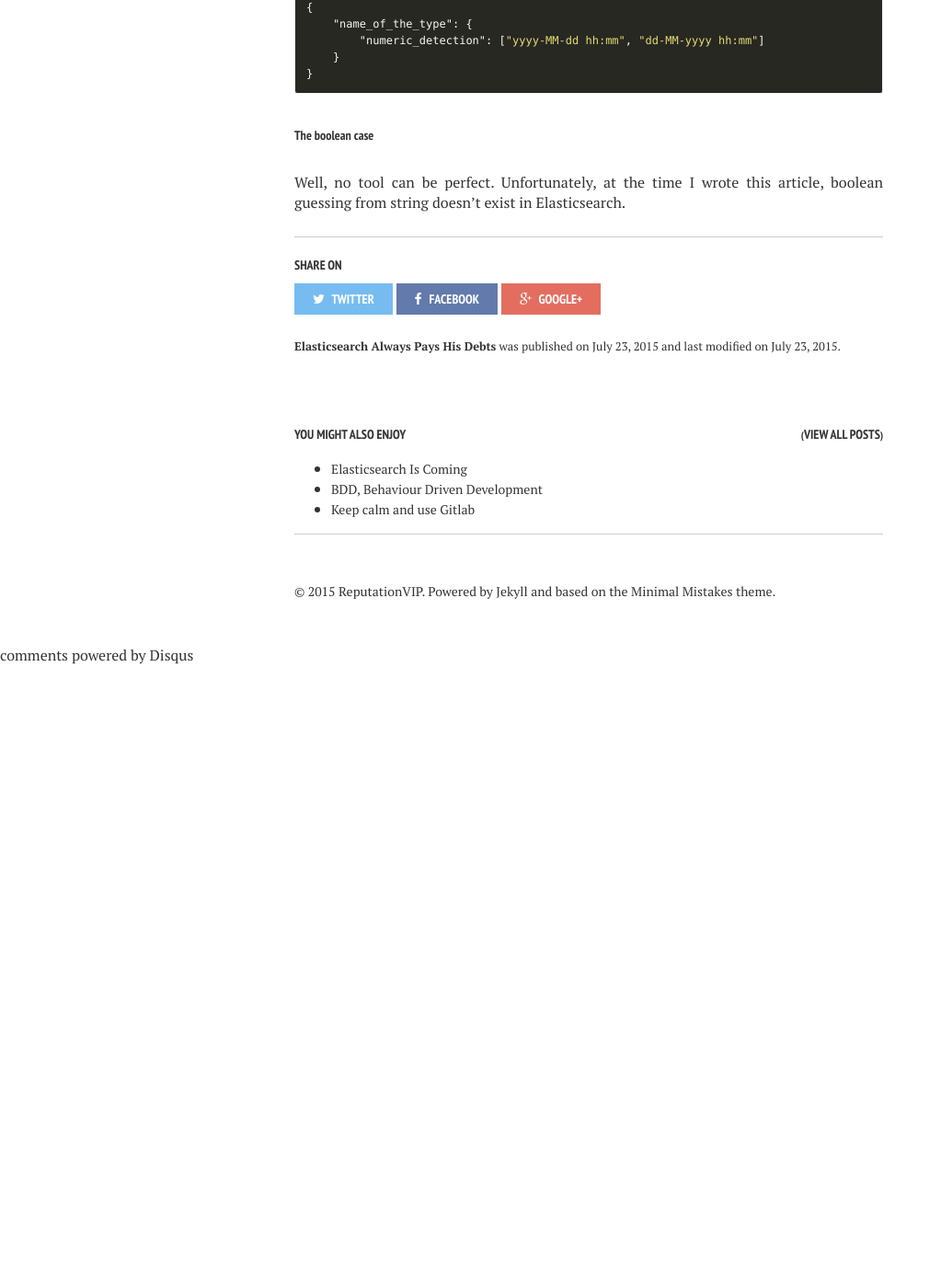
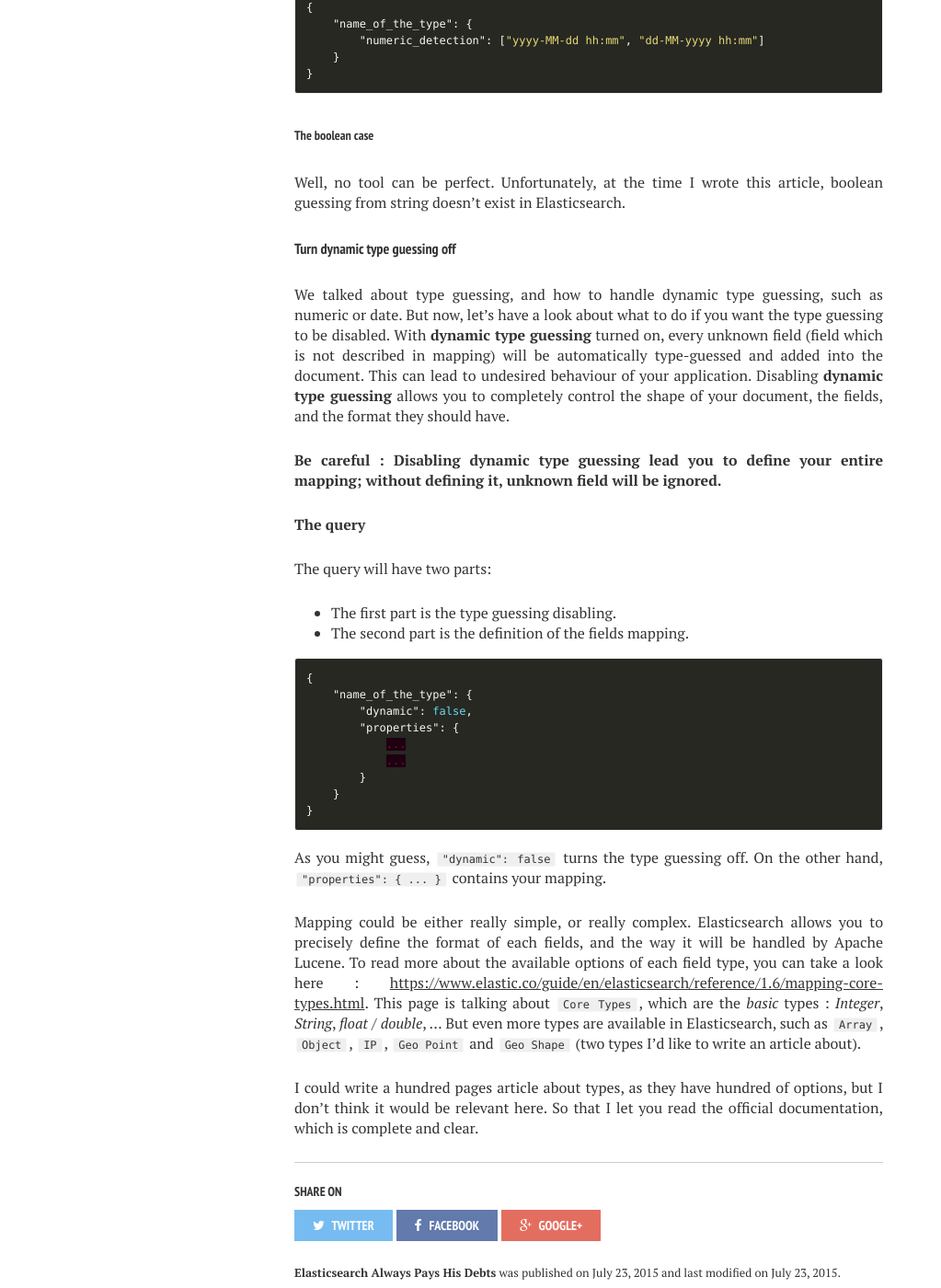
Before and after one commit to semji/reputationvip.github.io, a Jekyll site: the page built from _posts/2015-07-23-elasticsearch-always-pays-his-debts.md, in a window 1280 px wide and 1400 px high, scrolled down 5474 px. Shown: the whole window at 92% size, without its empty margins (0-1023 px from the left). Built offline with Jekyll 4.4.1, drawn with Linux system fonts in a browser that asks for light colours; nearby versions of some CDN libraries; comment, search, counter and statistics services are not loaded; before the commit the page ends 6197 px from its top, so only the background shows below that; some of the changed text lies outside the part shown.

Commit message:
Turn off dynamic type guessing

```diff
--- a/_posts/2015-07-23-elasticsearch-always-pays-his-debts.md
+++ b/_posts/2015-07-23-elasticsearch-always-pays-his-debts.md
@@ -199,3 +199,41 @@
 ###### The boolean case
 
 Well, no tool can be perfect. Unfortunately, at the time I wrote this article, boolean guessing from string doesn't exist in Elasticsearch.
+
+##### Turn dynamic type guessing off
+
+We talked about type guessing, and how to handle dynamic type guessing, such as numeric or date. But now, let's have a look about what to do if you want the type guessing to
+be disabled. With **dynamic type guessing** turned on, every unknown field (field which is not described in mapping) will be automatically type-guessed and added into
+the document. This can lead to undesired behaviour of your application. Disabling **dynamic type guessing** allows you to completely control the shape of your document,
+the fields, and the format they should have.
+
+**Be careful : Disabling dynamic type guessing lead you to define your entire mapping; without defining it, unknown field will be ignored.**
+
+**The query**
+
+The query will have two parts:
+
+- The first part is the type guessing disabling.
+- The second part is the definition of the fields mapping.
+
+{% highlight json %}
+{
+    "name_of_the_type": {
+        "dynamic": false,
+        "properties": {
+            ...
+            ...
+        }
+    }
+}
+{% endhighlight %}
+
+As you might guess, `"dynamic": false` turns the type guessing off. On the other hand, `"properties": { ... }` contains your mapping.
+
+Mapping could be either really simple, or really complex. Elasticsearch allows you to precisely define the format of each fields, and the way it will be handled
+by Apache Lucene. To read more about the available options of each field type, you can take a look here : [https://www.elastic.co/guide/en/elasticsearch/reference/1.6/mapping-core-types.html](https://www.elastic.co/guide/en/elasticsearch/reference/1.6/mapping-core-types.html).
+This page is talking about `Core Types`, which are the *basic* types : *Integer*, *String*, *float / double*, ... But even more types are available in Elasticsearch, such as `Array`,
+`Object`, `IP`, `Geo Point` and `Geo Shape` (two types I'd like to write an article about).
+
+I could write a hundred pages article about types, as they have hundred of options, but I don't think it would be relevant here. So that I let you read the official documentation,
+which is complete and clear.
```
